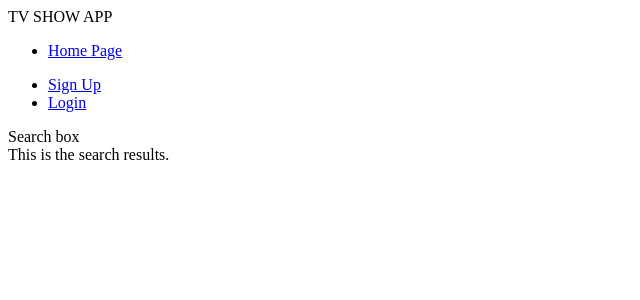
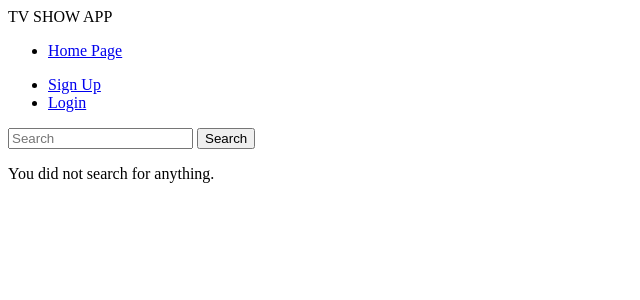
Before and after one commit to FinlayEarsman/TVShowApp, a Django app: page /TVShowApp/results/ in a window 1280 px wide. Shown: the top 300 px of the page, without its empty margins (0-640 px from the left). Run offline with Django 3.2, Linux system fonts and the light colour scheme.

Commit message:
search bar functionality

```diff
--- a/TVShowApp/views.py
+++ b/TVShowApp/views.py
@@ -103,8 +103,15 @@ def sign_up(request):
 
 
 def search_results(request):
-    return render(request, 'TVShowApp/search_results.html')
-
+    if request.method == "POST":
+        context_dict = {}
+        search_bar = request.POST['search_bar']
+        shows = Show.objects.filter(title__contains=search_bar)
+        context_dict['search_bar'] = search_bar
+        context_dict['shows'] = shows
+        return render(request, 'TVShowApp/search_results.html', context=context_dict)
+    else:
+        return render(request, 'TVShowApp/search_results.html')
 
 def review_requests(request):
     return HttpResponse("admin show request approval page")
--- a/templates/TVShowApp/add_rating.html
+++ b/templates/TVShowApp/add_rating.html
@@ -5,7 +5,6 @@ Add Rating
 {% endblock %}
 
 {% block header_block %}
-Search box
 {% endblock %}
 
 
--- a/templates/TVShowApp/base.html
+++ b/templates/TVShowApp/base.html
@@ -47,6 +47,11 @@
 
 		<!-- this contains the search box or page title. consider having default as search and then overwrite -->
 		<div>
+			<form method = "POST" action = "{% url 'TVShowApp:search_results' %}">
+				{% csrf_token %}
+				<input type="search" placeholder="Search" name="search_bar" >
+				<button type="submit">Search</button>
+			</form>
 			{% block header_block %}
 			{% endblock %}
 		</div>
--- a/templates/TVShowApp/genre.html
+++ b/templates/TVShowApp/genre.html
@@ -5,7 +5,6 @@
 {% endblock %}
 
 {% block header_block %}
-Search box?
 <h1>{{ genre.name }}</h1>
 {% endblock %}
 
--- a/templates/TVShowApp/index.html
+++ b/templates/TVShowApp/index.html
@@ -5,7 +5,6 @@
 {% endblock %}
 
 {% block header_block %}
-put searchbox here
 {% endblock %}
 
 
--- a/templates/TVShowApp/search_results.html
+++ b/templates/TVShowApp/search_results.html
@@ -5,10 +5,18 @@
 {% endblock %}
 
 {% block header_block %}
-Search box
 {% endblock %}
 
 
 {% block body_block %}
-This is the search results.
+{% if search_bar %}
+You searched for: {{ search_bar }}<br/>
+<ul>
+{% for result in shows %}
+	<li><a href="{% url 'TVShowApp:tv_show' result.id %}">{{ result.title }} </a> - {{result.year}}</li>
+{% endfor %}
+</ul>
+{% else %}
+You did not search for anything.
+{% endif %}
 {% endblock %}
--- a/templates/TVShowApp/tv_show.html
+++ b/templates/TVShowApp/tv_show.html
@@ -5,7 +5,6 @@
 {% endblock %}
 
 {% block header_block %}
-Search box
 {% endblock %}
 
 
@@ -35,7 +34,9 @@ Search box
 {% endif %}
 </div>
 <div>
-	<button type="post" value="add-rating" onclick="location.href='/TVShowApp/show/{{ show.id }}/add-rating/'">Add Rating</button>
+	<form action="{% url 'TVShowApp:new_rating' show.id %}">
+    <input type="submit" value="Add Rating" />
+</form>
 </div>
 
 Display show's image, description of show, average rating, DB position.
--- a/templates/TVShowApp/user_profile.html
+++ b/templates/TVShowApp/user_profile.html
@@ -5,7 +5,6 @@
 {% endblock %}
 
 {% block header_block %}
-Search box
 {% endblock %}
 
 
```
